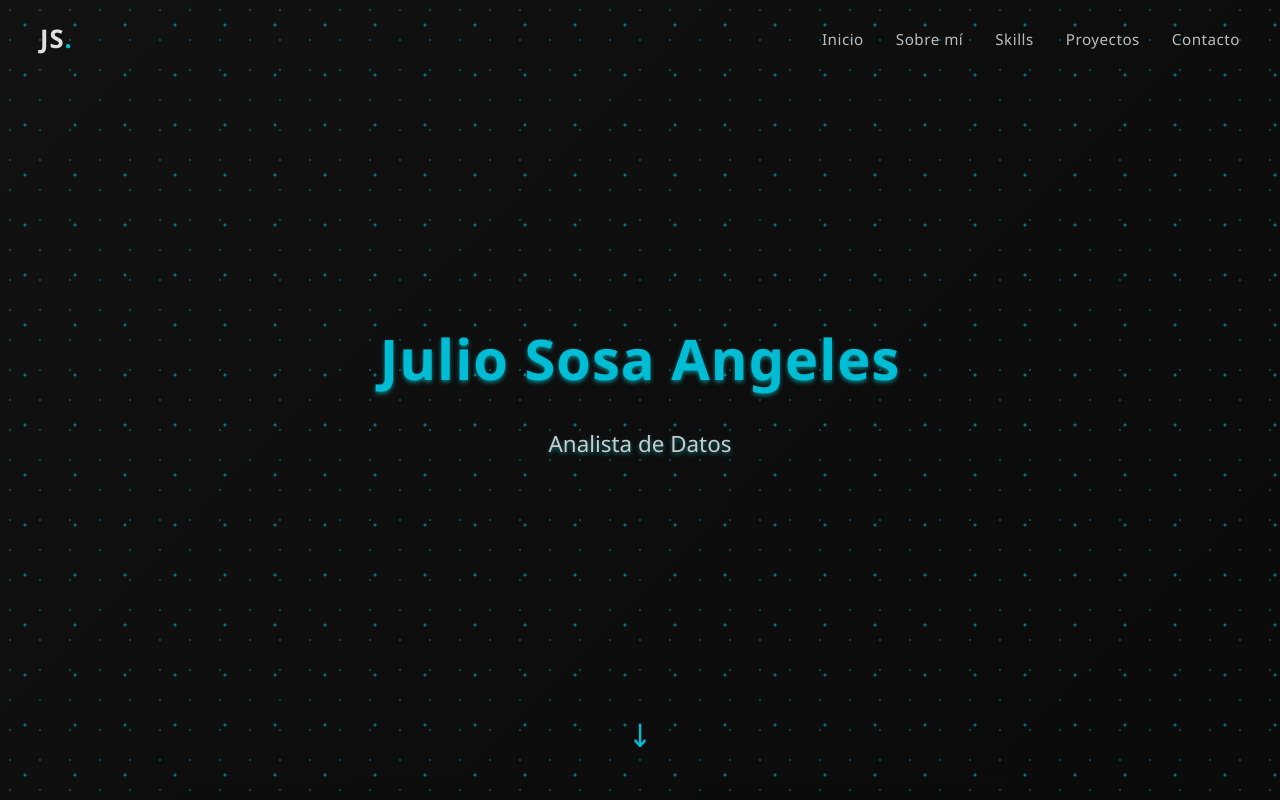
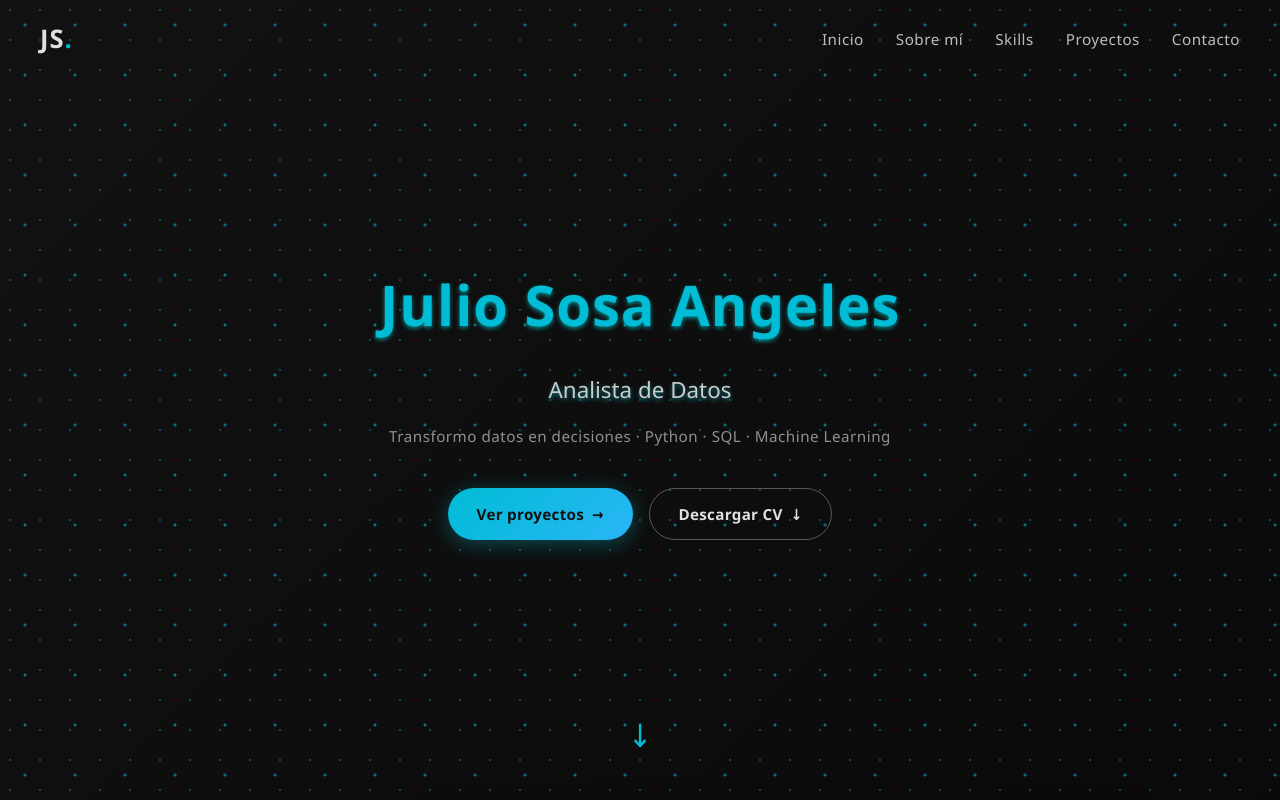
Before and after one commit to JulioSosaAng/mi-portfolio, a React (Vite) app: page / in a window 1280 px wide. Shown: the top 800 px of the page. Built offline with nearby package versions, Linux system fonts and the light colour scheme.

Commit message:
feat: agregar tagline y botones CTA en el hero header

```diff
--- a/src/App.jsx
+++ b/src/App.jsx
@@ -86,7 +86,25 @@ const App = () => {
         <div className="header-background-animation"></div>   {/* ESTA CAPA ES CLAVE */}
          <div className="header-content">
            <h1 className="header-title">Julio Sosa Angeles</h1>
-             <p className="header-subtitle">Analista de Datos</p>
+           <p className="header-subtitle">Analista de Datos</p>
+           <p className="header-tagline">
+             Transformo datos en decisiones · Python · SQL · Machine Learning
+           </p>
+           <div className="header-cta">
+             <a href="#proyectos" className="btn btn-primary">
+               Ver proyectos
+               <span className="btn-arrow">→</span>
+             </a>
+             <a
+               href="/cv-julio-sosa-angeles.pdf"
+               className="btn btn-outline"
+               target="_blank"
+               rel="noopener noreferrer"
+             >
+               Descargar CV
+               <span className="btn-icon">↓</span>
+             </a>
+           </div>
           </div>
         <div className="scroll-indicator">↓</div>
       </header>
--- a/src/index.css
+++ b/src/index.css
@@ -202,10 +202,84 @@ h1 {
 .header-subtitle {
   font-size: 1.4rem;
   font-weight: 400;
-  margin-bottom: 1.5rem;
+  margin-bottom: 1rem;
   text-shadow: 0 2px 4px rgba(0, 247, 255, 0.5);
   opacity: 0.9;
   color: var(--dark);
+}
+
+.header-tagline {
+  font-size: 0.95rem;
+  color: var(--gray);
+  letter-spacing: 0.5px;
+  margin-bottom: 2.5rem;
+  opacity: 0.75;
+}
+
+/* Botones CTA del header */
+.header-cta {
+  display: flex;
+  gap: 1rem;
+  justify-content: center;
+  flex-wrap: wrap;
+}
+
+.btn {
+  display: inline-flex;
+  align-items: center;
+  gap: 0.5rem;
+  padding: 0.8rem 1.8rem;
+  border-radius: 50px;
+  font-size: 0.95rem;
+  font-weight: 600;
+  text-decoration: none;
+  letter-spacing: 0.3px;
+  transition: all 0.3s ease;
+  cursor: pointer;
+}
+
+/* Botón primario relleno */
+.btn-primary {
+  background: linear-gradient(135deg, var(--primary), var(--secondary));
+  color: #111;
+  box-shadow: 0 4px 20px rgba(0, 188, 212, 0.35);
+}
+
+.btn-primary:hover {
+  transform: translateY(-3px);
+  box-shadow: 0 8px 28px rgba(0, 188, 212, 0.55);
+}
+
+.btn-arrow {
+  display: inline-block;
+  transition: transform 0.3s ease;
+}
+
+.btn-primary:hover .btn-arrow {
+  transform: translateX(5px);
+}
+
+/* Botón outline fantasma */
+.btn-outline {
+  background: transparent;
+  color: var(--dark);
+  border: 1.5px solid rgba(224, 224, 224, 0.35);
+}
+
+.btn-outline:hover {
+  border-color: var(--primary);
+  color: var(--primary);
+  transform: translateY(-3px);
+  box-shadow: 0 4px 20px rgba(0, 188, 212, 0.15);
+}
+
+.btn-icon {
+  display: inline-block;
+  transition: transform 0.3s ease;
+}
+
+.btn-outline:hover .btn-icon {
+  transform: translateY(3px);
 }
 
 .scroll-indicator {
```
Also changed, not shown: 1 other file (tests, documents, lock files or other folders).
